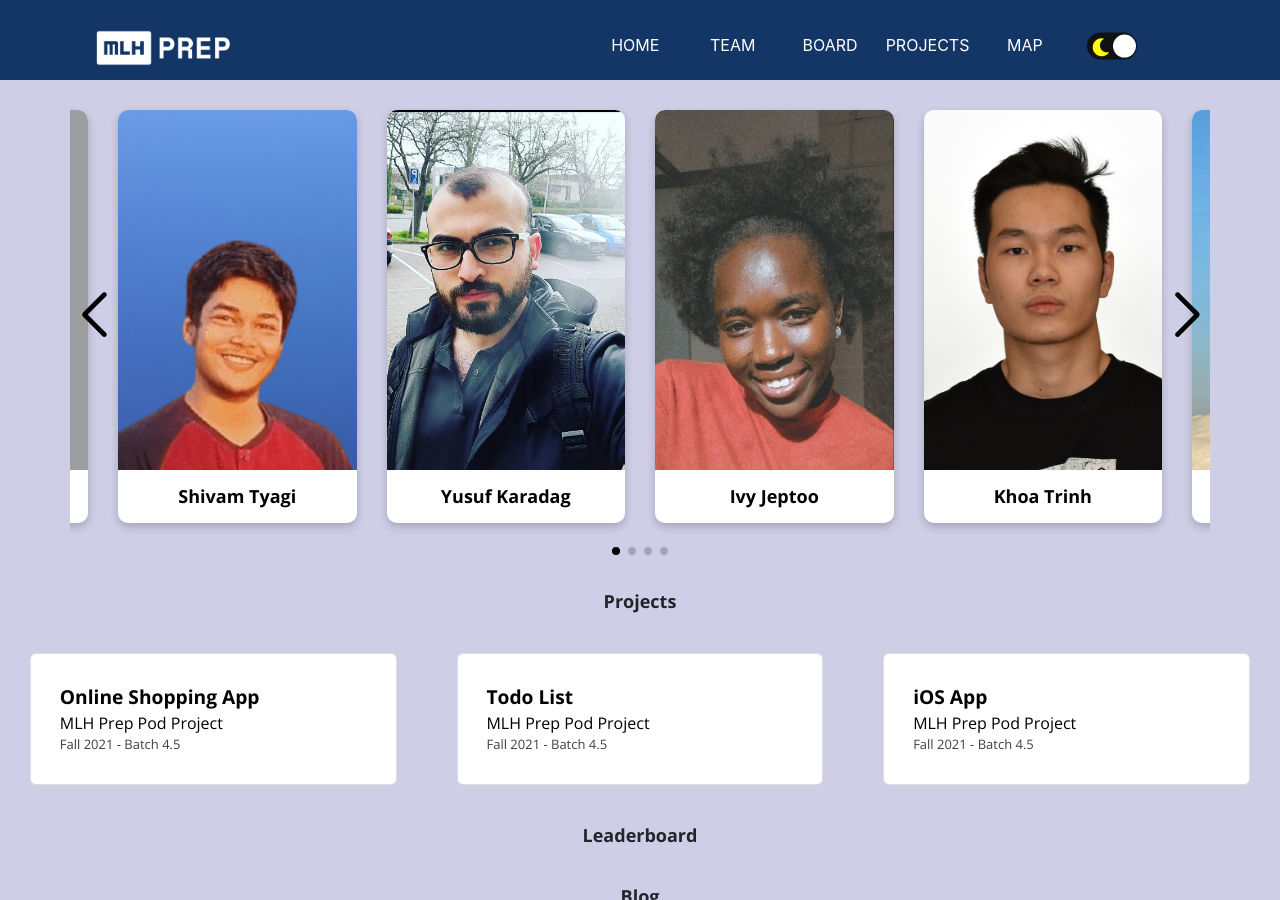
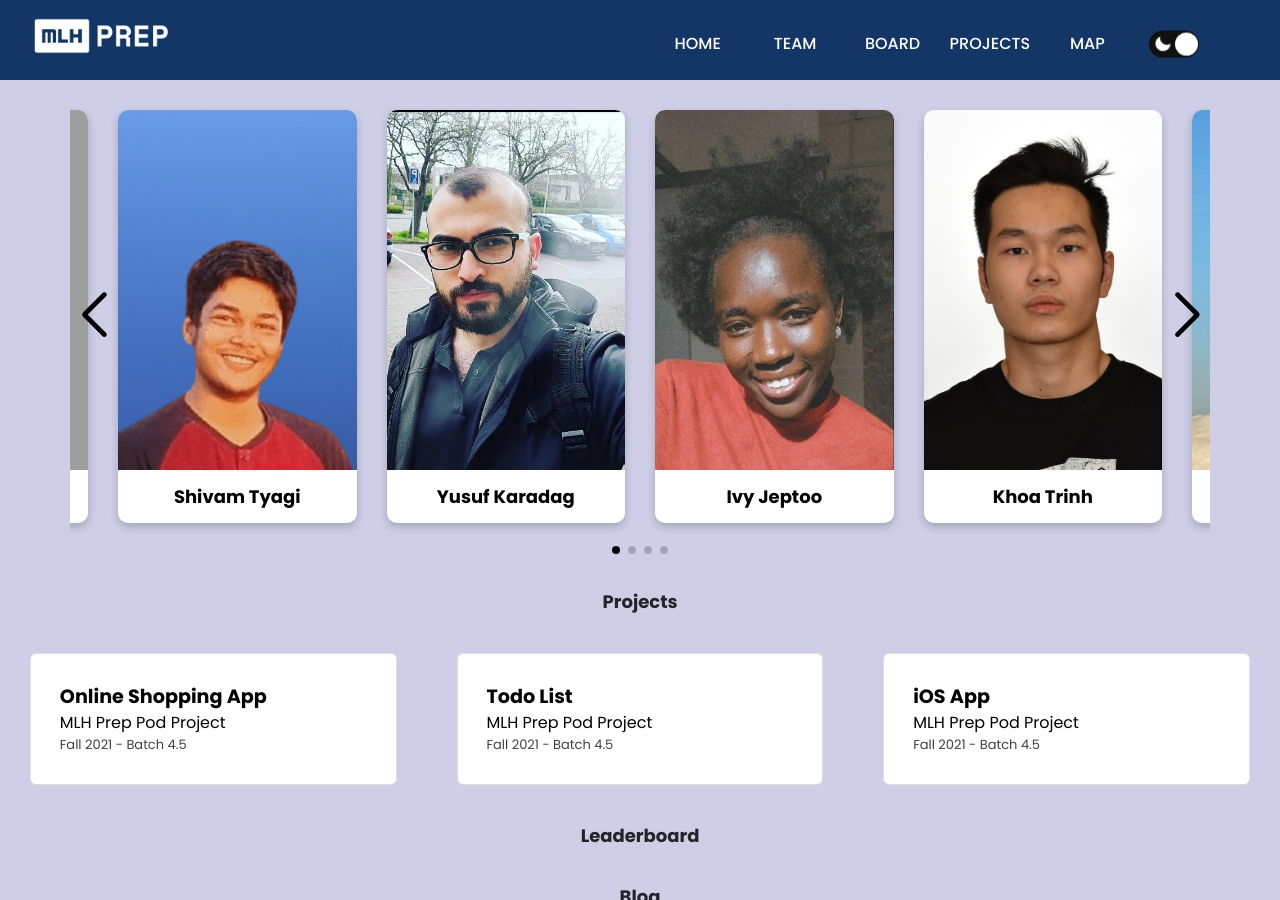
Before and after one commit to MLH-Fellowship/prep-portfolio-22.NOV.PREP.2, a Jekyll site: the page built from index.html, in a window 1280 px wide and 900 px high. Built offline with Jekyll 4.4.1, drawn with Linux system fonts in a browser that asks for light colours; nearby versions of some CDN libraries; comment, search, counter and statistics services are not loaded; some of the changed text lies outside the part shown; grey boxes are pictures that could not be loaded.

Commit message:
improve icons display

```diff
--- a/_includes/dark-theme.html
+++ b/_includes/dark-theme.html
@@ -1,9 +1,8 @@
 <div class="dark-theme-button">
   <input type="checkbox" class="checkbox" id="dark-toggle" />
   <label for="dark-toggle" class="label">
-    <i class="fas fa-moon"></i>
-    <i class="fas fa-sun"></i>
-    <div class="ball"></div>
+    <i style="color: white;" class='bx bxs-moon bx-tada'></i>
+    <i style="color: rgb(255, 196, 0);" class='bx bxs-sun bx-tada'></i>    <div class="ball"></div>
   </label>
 </div>
 
--- a/_includes/description.html
+++ b/_includes/description.html
@@ -30,18 +30,18 @@
               <div class="social-link">
 
                 {% if item.twitter %}
-                <a href="{{item.twitter}}" target="_blank"><i class="fab fa-twitter"></i></a>
+                <a href="{{item.twitter}}" target="_blank"><i class="bx bxl-twitter bx-sm bx-tada-hover"></i></a>
                 {% else %}
-                <i class="fab fa-twitter" style="background-color: grey;"></i>
+                <i class="bx bxl-twitter bx-md bx-tada-hover" style="background-color: grey;"></i>
                 {% endif %}
 
                 {% if item.linkedin %}
-                <a href="{{item.linkedin}}" target="_blank"><i class="fab fa-linkedin"></i></a>
+                <a href="{{item.linkedin}}" target="_blank"><i class="bx bxl-linkedin-square bx-sm bx-tada-hover"></i></a>
                 {% else %}
-                <i class="fab fa-linkedin" style="background-color: grey;"></i>
+                <i class="bx bxl-linkedin-square bx-sm bx-tada-hover" style="background-color: grey;"></i>
                 {% endif %}
-                <a href="{{item.github}}" target="_blank"> <i class="dark-only darkgithub fab fa-github"></i> </a>
-                <a href="{{item.resume}}" target="_blank"><i class="dark-only darkresume far fa-file-alt"></i></a>
+                <a href="{{item.github}}" target="_blank"> <i class=" bx bxl-github bx-sm bx-tada-hover"></i> </a>
+                <a href="{{item.resume}}" target="_blank"><i class=" bx bxs-file bx-sm bx-tada-hover"></i></a>
 
         </div>
             </div>
--- a/_includes/header.html
+++ b/_includes/header.html
@@ -23,8 +23,6 @@
     <!-- social icons -->
     <link href='https://unpkg.com/boxicons@2.1.4/css/boxicons.min.css' rel='stylesheet'>
 
-
-
     <!-- Bootstrap CSS -->
     <link rel="stylesheet" href="https://stackpath.bootstrapcdn.com/bootstrap/4.4.1/css/bootstrap.min.css"
         integrity="sha384-Vkoo8x4CGsO3+Hhxv8T/Q5PaXtkKtu6ug5TOeNV6gBiFeWPGFN9MuhOf23Q9Ifjh" crossorigin="anonymous">
--- a/_includes/navbar.html
+++ b/_includes/navbar.html
@@ -9,13 +9,13 @@
   <body>
     <script src="/assets/js/navbar.js"></script>
     <nav class="navbar fixed-top nav">
-      <div class="container">
+      <div class="container-fluid">
         <div class="logo">
           <a class="navbar-brand" href="#"><img src="./assets/img/mlh-prep.png" /></a>
         </div>
+
         <div class="main_list" id="mainListDiv">
           <ul>
-
             <li><a href="#">Home</a></li>
             <li><a href="#description-container">Team</a></li>
             <li><a href="#leaderboard-container">Board</a></li>
--- a/_sass/all.scss
+++ b/_sass/all.scss
@@ -1,5 +1,6 @@
 @import url("https://fonts.googleapis.com/css2?family=Poppins:ital,wght@0,100;0,200;0,300;0,400;0,500;0,600;0,700;0,800;0,900;1,100;1,200;1,300;1,400;1,500;1,600;1,700;1,800;1,900&display=swap");
 @import url("https://fonts.googleapis.com/css2?family=Open+Sans:ital,wght@0,300;0,400;0,600;0,700;0,800;1,300;1,400;1,600;1,700;1,800&display=swap");
+@import url('https://fonts.googleapis.com/css2?family=BhuTuka+Expanded+One&family=Cookie&family=Dancing+Script:wght@400;700&family=Inspiration&family=Pacifico&family=Poppins:wght@100;300&family=Satisfy&family=Shadows+Into+Light&display=swap');
 @import "navbar";
 @import "profile";
 @import "page";
@@ -9,6 +10,9 @@
 @import 'dark-theme-button';
 @import "blogposts";
 
+*{
+  font-family: 'Poppins', sans-serif !important;
+}
 
 html {
   scroll-behavior: smooth;
@@ -50,6 +54,7 @@ body {
   background-color: var(--color-body) !important;
   margin-bottom: 50px;
   transition: background 0.8s linear;
+
 }
 
 
--- a/_sass/navbar.scss
+++ b/_sass/navbar.scss
@@ -1,3 +1,40 @@
+.nav-bar {
+    width: 100%;
+    background-color: #133667;
+    font-family: "Poppins", serif;
+    font-weight: 700 !important;
+    padding-top: 10px;
+}
+
+.nav-content .logo-touch-target {
+    display: inline-flex;
+    height: 60%;
+    width: 350px;
+}
+
+.nav-content .nav-logo {
+    height: 60px;
+    margin: auto;
+}
+
+.nav-logo {
+    display: flex;
+    align-items: center;
+    justify-content: center;
+}
+
+.nav-logo img {
+    width: 200px;
+}
+
+.nav-content nav {
+    display: block;
+    width: 100%;
+    text-align: right;
+    padding-top: 0px;
+    padding-right: 0px;
+}
+
 
 *{
     margin: 0;
@@ -16,17 +53,26 @@
     "Segoe UI Symbol";
 }
 
-.container{
-    margin-left: 5%;
-    margin-right: 5%;
-}
+// .container{
+//     margin-left: 5%;
+//     margin-right: 5%;
+// }
+
+/* Navbar section */
 
 .nav{
     width: 100%;
     height: 5em;
-    line-height: 65px;
+    // line-height: 65px;
     text-align: center;
     background-color: #133667;
+}
+
+.logo{
+    width: 50px;
+    margin-bottom: 1em;
+    // height: 10px;
+    // position: absolute;
 }
 
 .nav div.logo a{
@@ -48,7 +94,7 @@
 
 .nav div.main_list ul{
     width:100%;
-    // height: 65px;
+    height: 65px;
     display: flex;
     list-style: none;
 }
@@ -63,6 +109,7 @@
     color: #fff;
     line-height: 65px;
     text-transform: uppercase;
+    font-weight: 500;
 }
 
 .nav div.main_list ul li a:hover{
```
